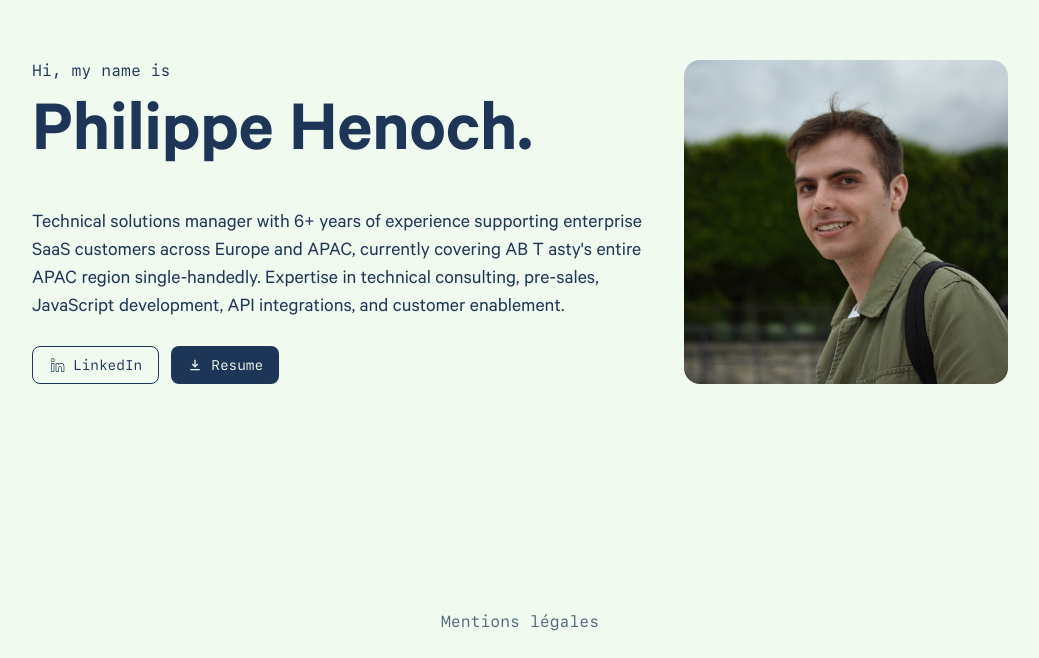
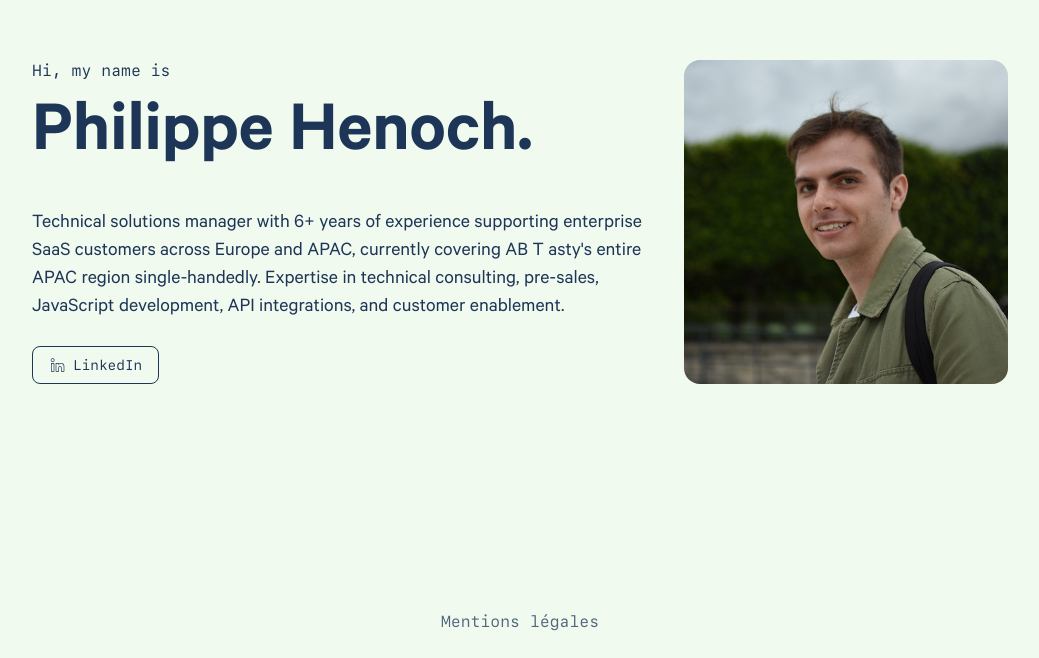
Before and after one commit to philippehenoch/my-website, an Astro site: page / in a window 1280 px wide. Shown: the part 142-800 px from the top of the page, without its empty margins (120-1159 px from the left). Built offline with nearby package versions, Linux system fonts and the light colour scheme; Astro itself is replaced by a stand-in of ours.

Commit message:
Remove resume link from index.astro
Removed the resume link and its associated SVG icon from the index page.

```diff
--- a/src/pages/index.astro
+++ b/src/pages/index.astro
@@ -64,15 +64,6 @@ JavaScript development, API integrations, and customer enablement.
 						<svg aria-hidden="true" xmlns="http://www.w3.org/2000/svg" viewBox="0 0 24 24" width="16" height="16" fill="currentColor"><path d="M7.501 9H3.5a.5.5 0 0 0-.5.499V21.5a.5.5 0 0 0 .499.5H7.5a.5.5 0 0 0 .5-.499V9.5a.5.5 0 0 0-.499-.5zM7 21H4V10h3v11zM18 9a4.93 4.93 0 0 0-3 1.019V9.5a.5.5 0 0 0-.499-.5H10.5a.5.5 0 0 0-.5.499V21.5a.5.5 0 0 0 .499.5H14.5a.5.5 0 0 0 .5-.499V16a1.5 1.5 0 1 1 3 0v5.5a.5.5 0 0 0 .499.5H22.5a.5.5 0 0 0 .5-.499V14a5.006 5.006 0 0 0-5-5zm4 12h-3v-5a2.5 2.5 0 1 0-5 0v5h-3V10h3v1.203a.5.5 0 0 0 .335.472c.2.072.424.008.556-.159a3.982 3.982 0 0 1 7.11 2.485v7zM5.868 2.002A2.73 2.73 0 0 0 5.515 2a2.74 2.74 0 0 0-2.919 2.546l-.006.182a2.71 2.71 0 0 0 2.686 2.733l.183-.005h.028a2.734 2.734 0 1 0 .381-5.455zM5.833 6.46c-.115.011-.232.01-.347-.003h-.028a1.736 1.736 0 0 1-.266-3.462A1.74 1.74 0 0 1 5.515 3a1.74 1.74 0 0 1 1.889 1.57 1.74 1.74 0 0 1-1.571 1.89z"/></svg>
 						LinkedIn
 					</a>
-					<a
-						href="/philippe-henoch-resume.pdf"
-						target="_blank"
-						rel="noopener noreferrer"
-						class="inline-flex items-center gap-2 px-4 py-2 rounded-lg bg-heading text-background font-text text-sm no-underline hover:opacity-90 transition-opacity"
-					>
-						<svg aria-hidden="true" xmlns="http://www.w3.org/2000/svg" viewBox="0 0 24 24" width="16" height="16" fill="currentColor"><path d="M12 16l-5-5 1.4-1.4 2.6 2.6V4h2v8.2l2.6-2.6L17 11l-5 5zm-7 4v-2h14v2H5z"/></svg>
-						Resume
-					</a>
 				</div>
 			</div><Image
 				src={photo}
```
